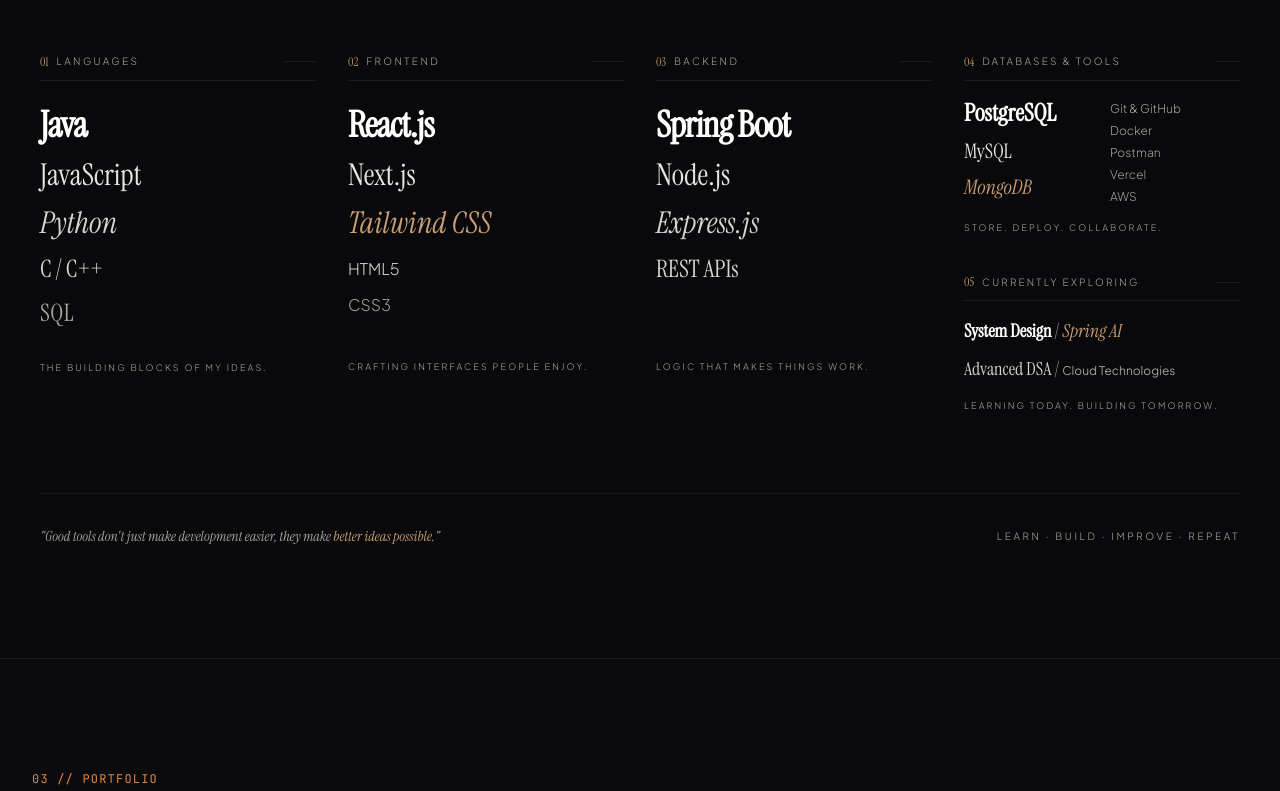
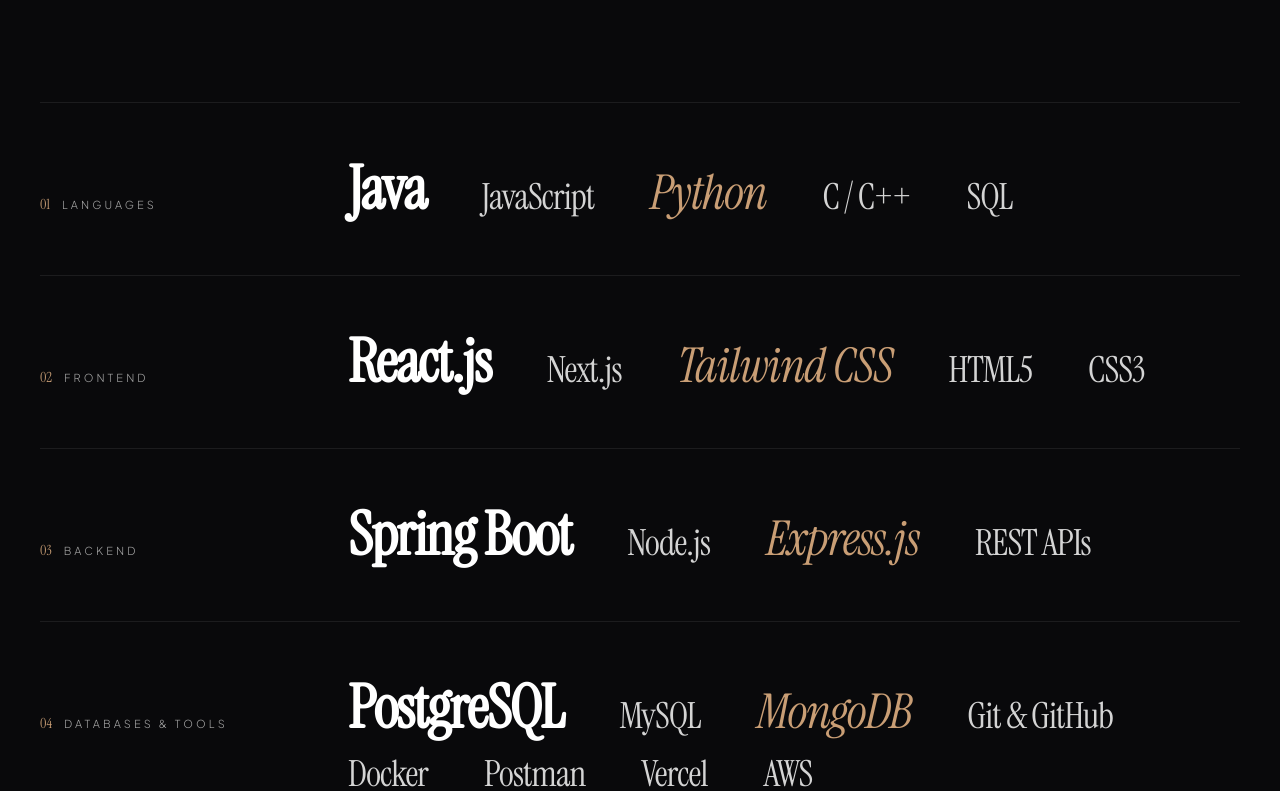
Before and after one commit to Akanksha-916/portfolio, a React (Vite) app: page / in a window 1280 px wide. Shown: the part 1907-2698 px from the top of the page. Built offline with nearby package versions, Linux system fonts and the light colour scheme; a web font is replaced by a local one.

Commit message:
refactor(skills): redesign skills into full-width horizontal editorial typographic bands with no cards or columns

```diff
--- a/src/components/SkillsSection.jsx
+++ b/src/components/SkillsSection.jsx
@@ -1,11 +1,70 @@
 import React from 'react';
 
 export default function SkillsSection() {
+  const skillCategories = [
+    {
+      number: "01",
+      category: "LANGUAGES",
+      skills: [
+        { name: "Java", dominant: true, italic: false },
+        { name: "JavaScript", dominant: false, italic: false },
+        { name: "Python", dominant: false, italic: true },
+        { name: "C / C++", dominant: false, italic: false },
+        { name: "SQL", dominant: false, italic: false }
+      ]
+    },
+    {
+      number: "02",
+      category: "FRONTEND",
+      skills: [
+        { name: "React.js", dominant: true, italic: false },
+        { name: "Next.js", dominant: false, italic: false },
+        { name: "Tailwind CSS", dominant: false, italic: true },
+        { name: "HTML5", dominant: false, italic: false },
+        { name: "CSS3", dominant: false, italic: false }
+      ]
+    },
+    {
+      number: "03",
+      category: "BACKEND",
+      skills: [
+        { name: "Spring Boot", dominant: true, italic: false },
+        { name: "Node.js", dominant: false, italic: false },
+        { name: "Express.js", dominant: false, italic: true },
+        { name: "REST APIs", dominant: false, italic: false }
+      ]
+    },
+    {
+      number: "04",
+      category: "DATABASES & TOOLS",
+      skills: [
+        { name: "PostgreSQL", dominant: true, italic: false },
+        { name: "MySQL", dominant: false, italic: false },
+        { name: "MongoDB", dominant: false, italic: true },
+        { name: "Git & GitHub", dominant: false, italic: false },
+        { name: "Docker", dominant: false, italic: false },
+        { name: "Postman", dominant: false, italic: false },
+        { name: "Vercel", dominant: false, italic: false },
+        { name: "AWS", dominant: false, italic: false }
+      ]
+    },
+    {
+      number: "05",
+      category: "CURRENTLY EXPLORING",
+      skills: [
+        { name: "System Design", dominant: true, italic: false },
+        { name: "Spring AI", dominant: false, italic: true },
+        { name: "Advanced DSA", dominant: false, italic: false },
+        { name: "Cloud Technologies", dominant: false, italic: false }
+      ]
+    }
+  ];
+
   return (
-    <section id="skills" className="py-24 sm:py-28 relative border-t border-white/[0.06] bg-[#09090B] overflow-hidden">
+    <section id="skills" className="py-28 sm:py-36 relative border-t border-white/[0.06] bg-[#09090B] overflow-hidden">
       <div className="max-w-7xl mx-auto px-6 sm:px-10">
         {/* Top Header Area - Preserved Exactly */}
-        <div className="grid grid-cols-1 lg:grid-cols-12 gap-8 lg:gap-12 items-start mb-16 sm:mb-20">
+        <div className="grid grid-cols-1 lg:grid-cols-12 gap-8 lg:gap-12 items-start mb-20 sm:mb-24">
           {/* Left: Section Label + Large Editorial Headline */}
           <div className="lg:col-span-6 space-y-4">
             <span className="text-[10px] sm:text-[11px] font-sans uppercase tracking-[0.28em] text-[#C99E75] block font-light">
@@ -43,194 +102,53 @@
           </div>
         </div>
 
-        {/* Editorial Typographic Skills Listing - No Boxes/Cards */}
-        <div className="grid grid-cols-1 md:grid-cols-2 lg:grid-cols-12 gap-10 lg:gap-8 items-start">
-          {/* 01: Languages (3 cols) */}
-          <div className="lg:col-span-3 flex flex-col justify-between min-h-[320px]">
-            <div>
-              {/* Category Header with Thin Rule */}
-              <div className="flex items-center gap-2 mb-6 pb-2.5 border-b border-white/[0.08]">
-                <span className="font-serif text-xs text-[#C99E75] font-normal">01</span>
-                <span className="text-[10px] font-sans uppercase tracking-[0.24em] text-neutral-400 font-light">
-                  Languages
-                </span>
-                <span className="w-8 h-[1px] bg-white/[0.08] ml-auto" />
-              </div>
+        {/* Full-Width Horizontal Editorial Typographic Rows (No Columns / No Grid / No Cards) */}
+        <div className="border-t border-white/[0.08]">
+          {skillCategories.map((cat, idx) => (
+            <div
+              key={cat.number}
+              className="py-10 sm:py-14 border-b border-white/[0.08] transition-colors duration-300 hover:border-white/[0.16]"
+            >
+              <div className="grid grid-cols-1 lg:grid-cols-12 gap-6 lg:gap-8 items-baseline">
+                {/* Left Category Label */}
+                <div className="lg:col-span-3 flex items-baseline gap-3">
+                  <span className="font-serif text-sm text-[#C99E75] font-normal">
+                    {cat.number}
+                  </span>
+                  <span className="text-[11px] font-sans uppercase tracking-[0.28em] text-neutral-400 font-light">
+                    {cat.category}
+                  </span>
+                </div>
 
-              {/* Typographic Skills Hierarchy */}
-              <div className="space-y-3 font-serif">
-                <p className="text-3xl sm:text-4xl text-white font-bold tracking-tight hover:text-[#C99E75] transition-colors cursor-default">
-                  Java
-                </p>
-                <p className="text-2xl sm:text-3xl text-neutral-200 font-normal hover:text-white transition-colors cursor-default">
-                  JavaScript
-                </p>
-                <p className="text-2xl sm:text-3xl italic text-neutral-300 font-normal hover:text-[#C99E75] transition-colors cursor-default">
-                  Python
-                </p>
-                <p className="text-xl sm:text-2xl text-neutral-300 font-light hover:text-white transition-colors cursor-default">
-                  C / C++
-                </p>
-                <p className="text-xl sm:text-2xl text-neutral-400 font-light tracking-wide hover:text-white transition-colors cursor-default">
-                  SQL
-                </p>
+                {/* Right Horizontal Typographic Flow */}
+                <div className="lg:col-span-9 flex flex-wrap items-baseline gap-x-8 sm:gap-x-12 lg:gap-x-14 gap-y-4">
+                  {cat.skills.map((skill, sIdx) => {
+                    const isDominant = skill.dominant;
+                    const isItalic = skill.italic;
+
+                    return (
+                      <span
+                        key={skill.name}
+                        className={`font-serif tracking-tight transition-colors duration-200 cursor-default select-none group inline-flex items-baseline ${
+                          isDominant
+                            ? 'text-3xl sm:text-5xl lg:text-6xl text-white font-bold hover:text-[#C99E75]'
+                            : isItalic
+                            ? 'text-2xl sm:text-4xl lg:text-5xl italic text-[#C99E75] font-normal hover:text-white'
+                            : 'text-2xl sm:text-3xl lg:text-4xl text-neutral-300 font-normal hover:text-white'
+                        }`}
+                      >
+                        {skill.name}
+                      </span>
+                    );
+                  })}
+                </div>
               </div>
             </div>
-
-            <span className="text-[9px] font-sans uppercase tracking-[0.24em] text-neutral-400 pt-8 block font-light">
-              The building blocks of my ideas.
-            </span>
-          </div>
-
-          {/* 02: Frontend (3 cols) */}
-          <div className="lg:col-span-3 flex flex-col justify-between min-h-[320px]">
-            <div>
-              {/* Category Header with Thin Rule */}
-              <div className="flex items-center gap-2 mb-6 pb-2.5 border-b border-white/[0.08]">
-                <span className="font-serif text-xs text-[#C99E75] font-normal">02</span>
-                <span className="text-[10px] font-sans uppercase tracking-[0.24em] text-neutral-400 font-light">
-                  Frontend
-                </span>
-                <span className="w-8 h-[1px] bg-white/[0.08] ml-auto" />
-              </div>
-
-              {/* Typographic Skills Hierarchy */}
-              <div className="space-y-3 font-serif">
-                <p className="text-3xl sm:text-4xl text-white font-bold tracking-tight hover:text-[#C99E75] transition-colors cursor-default">
-                  React.js
-                </p>
-                <p className="text-2xl sm:text-3xl text-neutral-200 font-normal hover:text-white transition-colors cursor-default">
-                  Next.js
-                </p>
-                <p className="text-2xl sm:text-3xl italic text-[#C99E75] font-normal hover:text-white transition-colors cursor-default">
-                  Tailwind CSS
-                </p>
-                <p className="text-base font-sans text-neutral-300 font-light pt-1 hover:text-white transition-colors cursor-default">
-                  HTML5
-                </p>
-                <p className="text-base font-sans text-neutral-400 font-light hover:text-white transition-colors cursor-default">
-                  CSS3
-                </p>
-              </div>
-            </div>
-
-            <span className="text-[9px] font-sans uppercase tracking-[0.24em] text-neutral-400 pt-8 block font-light">
-              Crafting interfaces people enjoy.
-            </span>
-          </div>
-
-          {/* 03: Backend (3 cols) */}
-          <div className="lg:col-span-3 flex flex-col justify-between min-h-[320px]">
-            <div>
-              {/* Category Header with Thin Rule */}
-              <div className="flex items-center gap-2 mb-6 pb-2.5 border-b border-white/[0.08]">
-                <span className="font-serif text-xs text-[#C99E75] font-normal">03</span>
-                <span className="text-[10px] font-sans uppercase tracking-[0.24em] text-neutral-400 font-light">
-                  Backend
-                </span>
-                <span className="w-8 h-[1px] bg-white/[0.08] ml-auto" />
-              </div>
-
-              {/* Typographic Skills Hierarchy */}
-              <div className="space-y-3 font-serif">
-                <p className="text-3xl sm:text-4xl text-white font-bold tracking-tight hover:text-[#C99E75] transition-colors cursor-default">
-                  Spring Boot
-                </p>
-                <p className="text-2xl sm:text-3xl text-neutral-200 font-normal hover:text-white transition-colors cursor-default">
-                  Node.js
-                </p>
-                <p className="text-2xl sm:text-3xl italic text-neutral-300 font-normal hover:text-[#C99E75] transition-colors cursor-default">
-                  Express.js
-                </p>
-                <p className="text-xl sm:text-2xl text-neutral-300 font-light hover:text-white transition-colors cursor-default">
-                  REST APIs
-                </p>
-              </div>
-            </div>
-
-            <span className="text-[9px] font-sans uppercase tracking-[0.24em] text-neutral-400 pt-8 block font-light">
-              Logic that makes things work.
-            </span>
-          </div>
-
-          {/* 04 & 05 Right Stack (3 cols) */}
-          <div className="lg:col-span-3 space-y-8">
-            {/* 04: Databases & Tools */}
-            <div>
-              <div className="flex items-center gap-2 mb-4 pb-2.5 border-b border-white/[0.08]">
-                <span className="font-serif text-xs text-[#C99E75] font-normal">04</span>
-                <span className="text-[10px] font-sans uppercase tracking-[0.22em] text-neutral-400 font-light">
-                  Databases & Tools
-                </span>
-                <span className="w-6 h-[1px] bg-white/[0.08] ml-auto" />
-              </div>
-
-              <div className="grid grid-cols-2 gap-4">
-                <div className="space-y-2 font-serif">
-                  <p className="text-xl sm:text-2xl text-white font-bold hover:text-[#C99E75] transition-colors cursor-default">
-                    PostgreSQL
-                  </p>
-                  <p className="text-lg sm:text-xl text-neutral-200 hover:text-white transition-colors cursor-default">
-                    MySQL
-                  </p>
-                  <p className="text-lg sm:text-xl italic text-[#C99E75] hover:text-white transition-colors cursor-default">
-                    MongoDB
-                  </p>
-                </div>
-                <div className="space-y-1.5 text-xs font-sans text-neutral-400 font-light pt-1">
-                  <p className="hover:text-white transition-colors cursor-default">Git & GitHub</p>
-                  <p className="hover:text-white transition-colors cursor-default">Docker</p>
-                  <p className="hover:text-white transition-colors cursor-default">Postman</p>
-                  <p className="hover:text-white transition-colors cursor-default">Vercel</p>
-                  <p className="hover:text-white transition-colors cursor-default">AWS</p>
-                </div>
-              </div>
-
-              <span className="text-[9px] font-sans uppercase tracking-[0.24em] text-neutral-400 pt-4 block font-light">
-                Store. Deploy. Collaborate.
-              </span>
-            </div>
-
-            {/* 05: Currently Exploring */}
-            <div className="pt-2">
-              <div className="flex items-center gap-2 mb-4 pb-2.5 border-b border-white/[0.08]">
-                <span className="font-serif text-xs text-[#C99E75] font-normal">05</span>
-                <span className="text-[10px] font-sans uppercase tracking-[0.22em] text-neutral-400 font-light">
-                  Currently Exploring
-                </span>
-                <span className="w-6 h-[1px] bg-white/[0.08] ml-auto" />
-              </div>
-
-              <div className="space-y-2.5 font-serif text-base sm:text-lg text-neutral-200">
-                <p>
-                  <span className="font-semibold text-white hover:text-[#C99E75] transition-colors cursor-default">
-                    System Design
-                  </span>{' '}
-                  <span className="text-neutral-400 font-light">/</span>{' '}
-                  <span className="italic text-[#C99E75] hover:text-white transition-colors cursor-default">
-                    Spring AI
-                  </span>
-                </p>
-                <p>
-                  <span className="text-neutral-300 hover:text-white transition-colors cursor-default">
-                    Advanced DSA
-                  </span>{' '}
-                  <span className="text-neutral-400 font-light">/</span>{' '}
-                  <span className="text-neutral-400 text-xs font-sans hover:text-neutral-200 transition-colors cursor-default">
-                    Cloud Technologies
-                  </span>
-                </p>
-              </div>
-
-              <span className="text-[9px] font-sans uppercase tracking-[0.24em] text-neutral-400 pt-4 block font-light">
-                Learning today. Building tomorrow.
-              </span>
-            </div>
-          </div>
+          ))}
         </div>
 
         {/* Bottom Editorial Strip */}
-        <div className="mt-20 pt-8 border-t border-white/[0.06] flex flex-col sm:flex-row items-center justify-between gap-4 text-xs font-sans font-light text-neutral-400">
+        <div className="mt-20 sm:mt-24 pt-8 border-t border-white/[0.06] flex flex-col sm:flex-row items-center justify-between gap-4 text-xs font-sans font-light text-neutral-400">
           <p className="italic font-serif text-neutral-400 text-sm">
             "Good tools don't just make development easier, they make{' '}
             <span className="italic text-[#C99E75]">better ideas possible.</span>"
```
